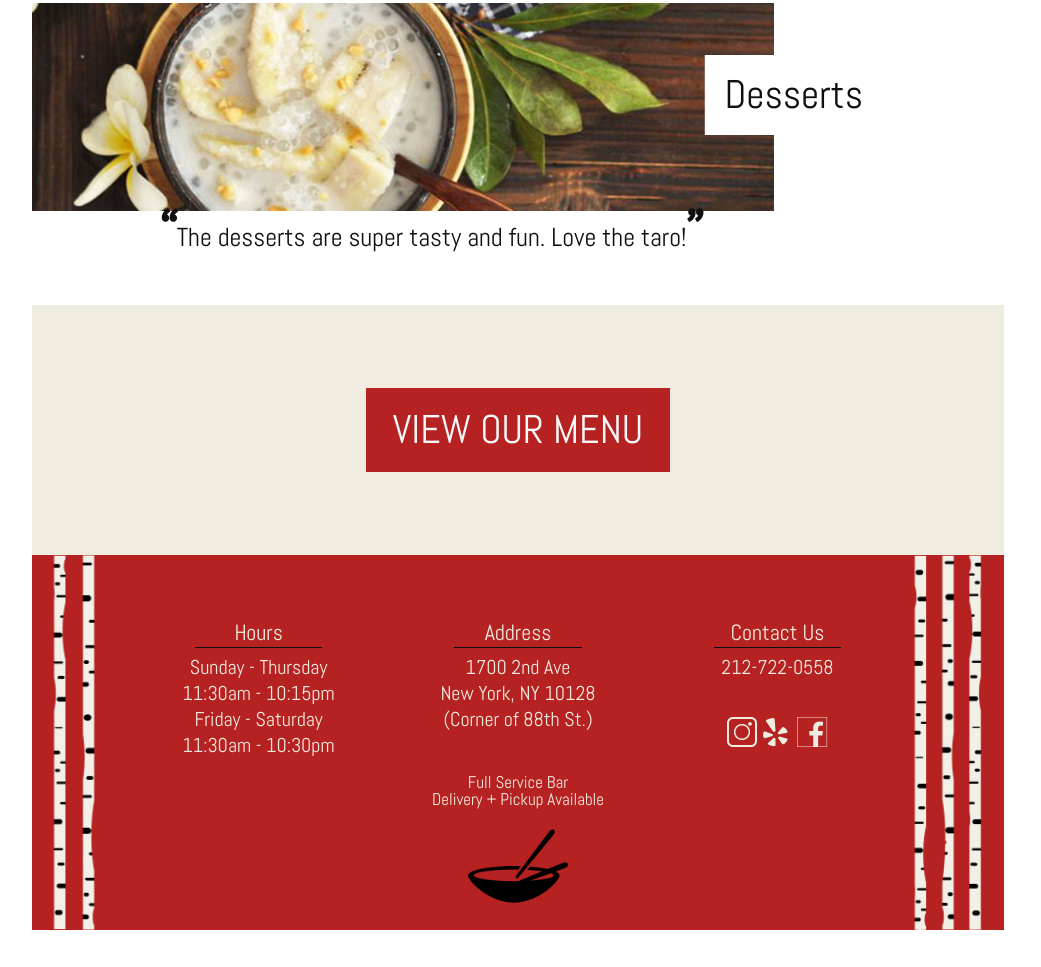
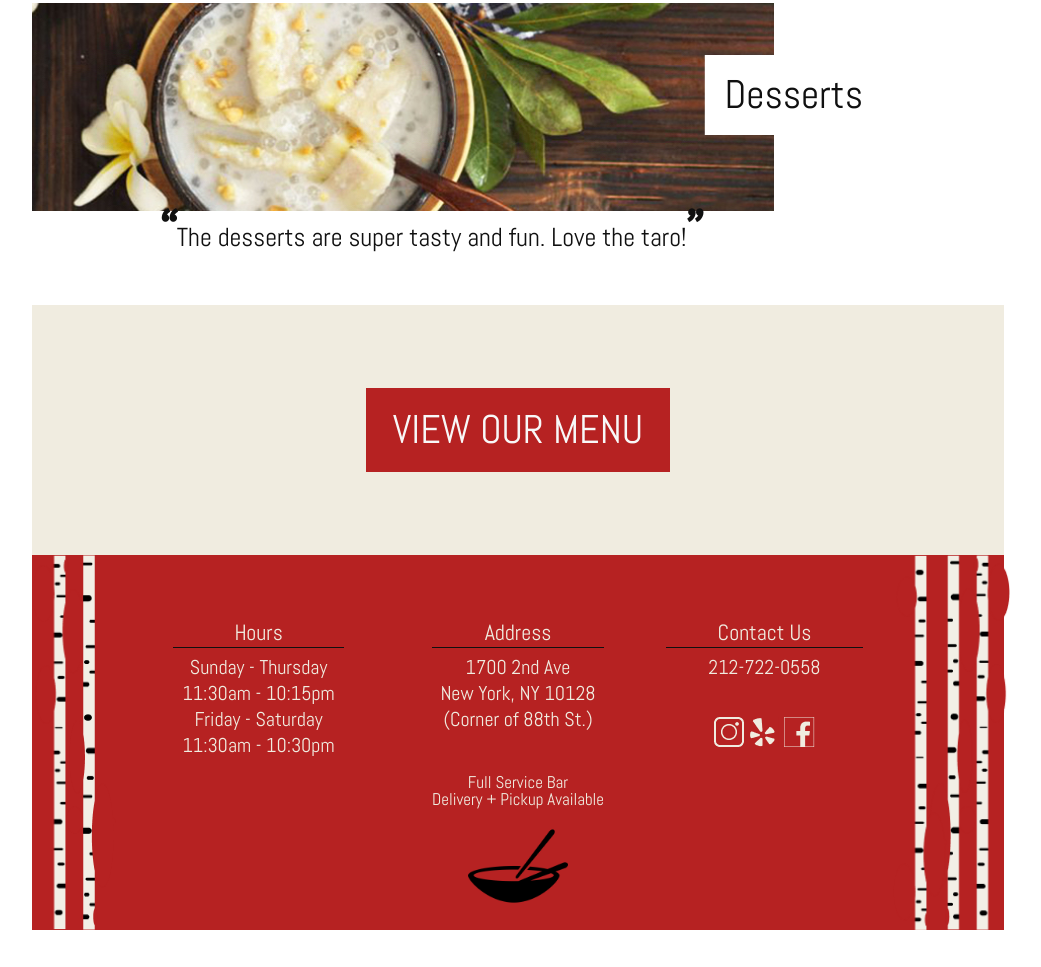
Before and after one commit to ymayers/vietnam88, a plain HTML site: page index.html in a window 1280 px wide. Shown: the part 2009-2976 px from the top of the page, without its empty margins (122-1163 px from the left). Drawn offline with Linux system fonts and the light colour scheme.

Commit message:
Add files via upload

```diff
--- a/media_q_style.css
+++ b/media_q_style.css
@@ -163,6 +163,10 @@
     margin: 2em 5em 0.4em 5em;
   }
 
+  .contact {
+    margin-left: 0;
+  }
+
   .hours {
     margin-top: 1.5em;
   }
@@ -313,6 +317,10 @@
     margin: 1em 14em 0.4em 14em;
   }
 
+  .contact {
+    margin-left: 0;
+  }
+
   .hours {
     margin-top: 1.5em;
   }
--- a/style.css
+++ b/style.css
@@ -257,7 +257,7 @@ main {
 
 .footer-heading {
   font-size: 22px;
-  margin: 3em 3em 0.4em 3em;
+  margin: 3em 2em 0.4em 2em;
   padding-bottom: 0.2em;
   border-bottom: 1px solid #101010;
 }
@@ -288,17 +288,18 @@ main {
 .contact {
   text-align: center;
   font-weight: 100;
+  margin-left: -10%;
 }
 
 .social-media {
   margin-top: 2em;
 }
-
+/*use % for margin*/
 .right-branch-container {
   display: flex;
   width: 20%;
   height: 375px;
-  margin: 0 0 0 -45%;
+  margin: 0 0 0 -15%;
 }
 
 .left-branch-container {
@@ -310,38 +311,38 @@ main {
 .branch-left {
   width: 55px;
   height: 375px;
-  margin-right: 0.5em;
+  margin-right: 1%;
 }
 
 .branch-left-mid {
   width: 55px;
   height: 375px;
-  margin: 0 0 0 -1.5em;
+  margin: 0 0 0 -100%;
   z-index: 1;
 }
 
 .branch-right-first {
-  margin: 0 -0.75em 0 0;
+  margin: 0 -100% 0 0;
   width: 55px;
-  height: 375px;
-  transform: translate(55%, 0%);
+  height: 100%;
+  /* transform: translate(55%, 0%); */
   position: relative;
   z-index: 2;
 }
 
 .branch-right-mid {
-  margin: 0 -0.75em 0 -0.4em;
+  margin: 0 -100% 0 0;
   width: 55px;
-  height: 375px;
-  transform: translate(55%, 0%);
+  height: 100%;
+  /* transform: translate(55%, 0%); */
   position: relative;
   z-index: 1;
 }
 
 .branch-right {
-  margin: 0 -0.5em;
+  margin: 0 -4%;
   width: 55px;
-  height: 375px;
-  transform: translate(55%, 0%);
+  height: 100%;
+  /* transform: translate(55%, 0%); */
   position: relative;
 }
```
